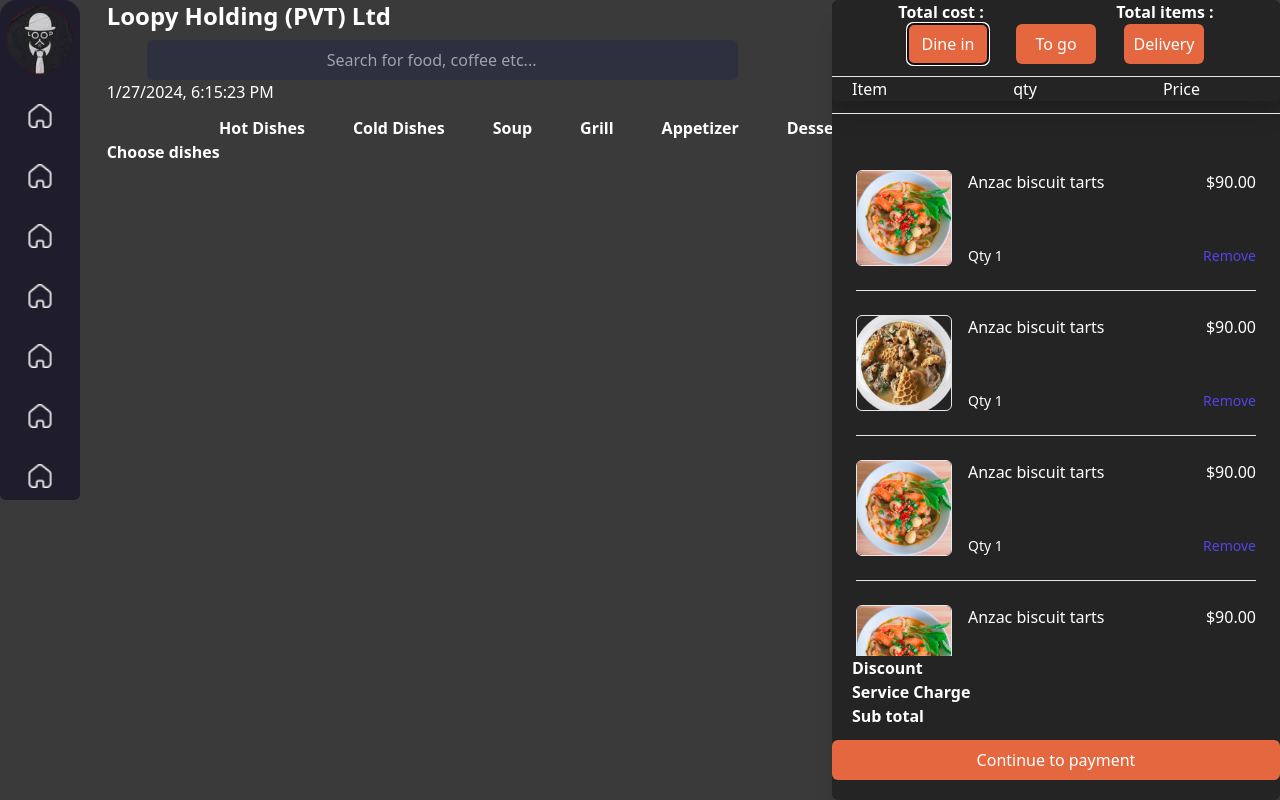
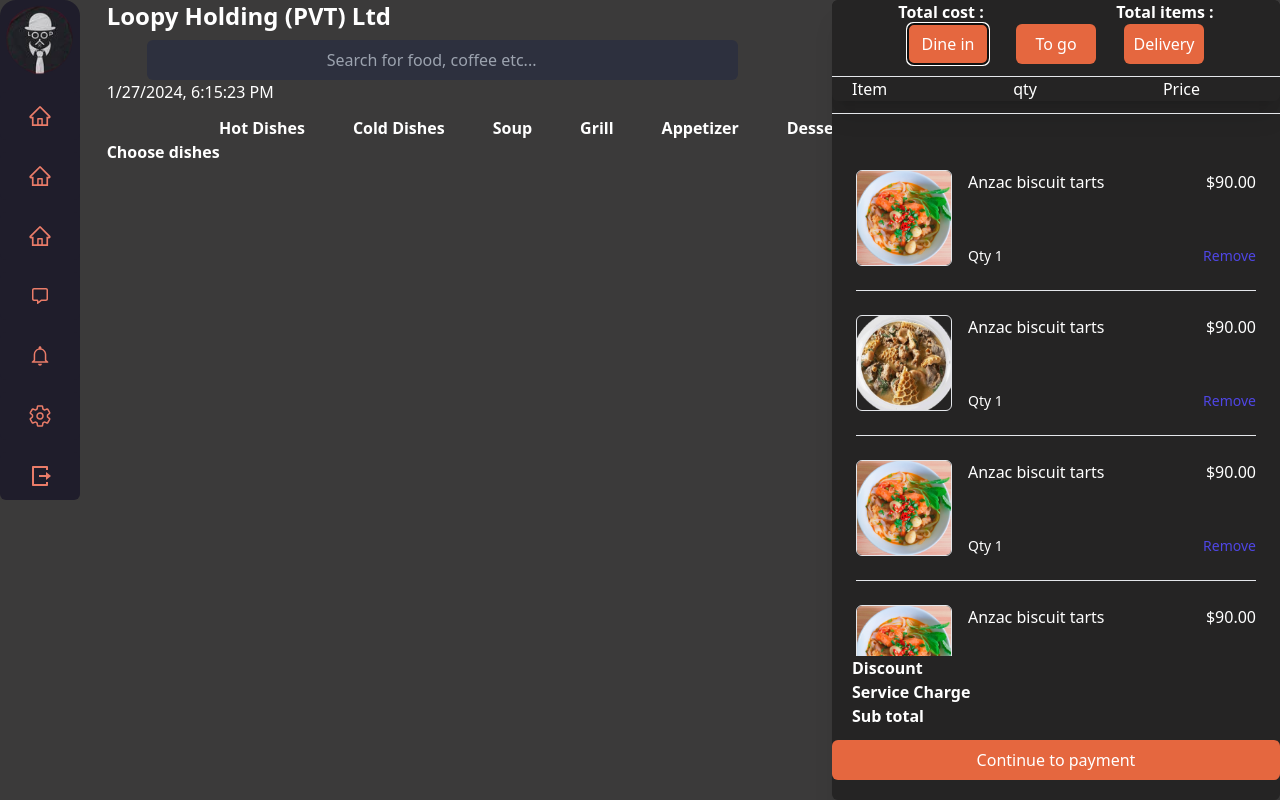
Before and after one commit to HarshanaSenadeera/POS_System_React_Loopy, a React (Create React App) app: page / in a window 1280 px wide. Built offline with nearby package versions, Linux system fonts and the light colour scheme.

Commit message:
Update main nav bar

```diff
--- a/src/Component/mainNavBar/MainNavBar.tsx
+++ b/src/Component/mainNavBar/MainNavBar.tsx
@@ -1,43 +1,53 @@
 import logo from "../../assests/logo new.png";
-import home from "../../assests/Home.png";
+import { AiOutlineHome } from "react-icons/ai";
+import { FaRegMessage } from "react-icons/fa6";
+import { IoMdNotificationsOutline } from "react-icons/io";
+import { IoSettingsOutline } from "react-icons/io5";
+import { RiLogoutBoxRLine } from "react-icons/ri";
 
 export default function MainNavBar() {
 
     return (
 
+        <div className="h-screen w-1/12">
+            {/* Logo */}
             <div className="h-auto w-16 md:w-20 bg-customblack rounded-2xl flex flex-col flex-wrap">
                 <img src={logo} className="items-center" alt="Logo"/>
 
                 {/* Buttons */}
                 <button
-                className="h-10 md:h-12 w-full bg-customblack rounded-md mt-2 md:mt-3 flex items-center justify-evenly hover:bg-homeicon">
-                <img src={home} alt="Home Icon" className="h-5 md:h-6 w-5 md:w-6"/>
+                    className="h-10 md:h-12 w-full bg-customblack rounded-md mt-2 md:mt-3 flex items-center justify-evenly hover:bg-homeicon ">
+                    <AiOutlineHome className="text-homeicon size-6 hover:text-white"/>
                 </button>
                 <button
                     className="h-10 md:h-12 w-full bg-customblack rounded-md mt-2 md:mt-3 flex items-center justify-evenly hover:bg-homeicon">
-                <img src={home} alt="Home Icon" className="h-5 md:h-6 w-5 md:w-6"/>
+                    <AiOutlineHome className="text-homeicon size-6 hover:text-white"/>
+                </button>
+
+                    <button
+                        className="h-10 md:h-12 w-full bg-customblack rounded-md mt-2 md:mt-3 flex items-center justify-evenly hover:bg-homeicon">
+                        <AiOutlineHome className="text-homeicon size-6 hover:text-white"/>
+                    </button>
+
+                <button
+                    className="h-10 md:h-12 w-full bg-customblack rounded-md mt-2 md:mt-3 flex items-center justify-evenly hover:bg-homeicon">
+                    <FaRegMessage className="text-homeicon  hover:text-white"/>
                 </button>
                 <button
                     className="h-10 md:h-12 w-full bg-customblack rounded-md mt-2 md:mt-3 flex items-center justify-evenly hover:bg-homeicon">
-                <img src={home} alt="Home Icon" className="h-5 md:h-6 w-5 md:w-6"/>
+                    <IoMdNotificationsOutline className="text-homeicon size-6 hover:text-white"/>
                 </button>
                 <button
                     className="h-10 md:h-12 w-full bg-customblack rounded-md mt-2 md:mt-3 flex items-center justify-evenly hover:bg-homeicon">
-                <img src={home} alt="Home Icon" className="h-5 md:h-6 w-5 md:w-6"/>
+                    <IoSettingsOutline className="text-homeicon size-6 hover:text-white"/>
+
                 </button>
                 <button
                     className="h-10 md:h-12 w-full bg-customblack rounded-md mt-2 md:mt-3 flex items-center justify-evenly hover:bg-homeicon">
-                <img src={home} alt="Home Icon" className="h-5 md:h-6 w-5 md:w-6"/>
-            </button>
-            <button
-                className="h-10 md:h-12 w-full bg-customblack rounded-md mt-2 md:mt-3 flex items-center justify-evenly hover:bg-homeicon">
-                <img src={home} alt="Home Icon" className="h-5 md:h-6 w-5 md:w-6"/>
-            </button>
-            <button
-                className="h-10 md:h-12 w-full bg-customblack rounded-md mt-2 md:mt-3 flex items-center justify-evenly hover:bg-homeicon">
-                <img src={home} alt="Home Icon" className="h-5 md:h-6 w-5 md:w-6"/>
+                    <RiLogoutBoxRLine className="text-homeicon size-6 hover:text-white"/>
                 </button>
                 {/* Repeat similar adjustments for other buttons */}
             </div>
+        </div>
     );
 }
```
Lines whose indentation alone changed are shown as unchanged.
